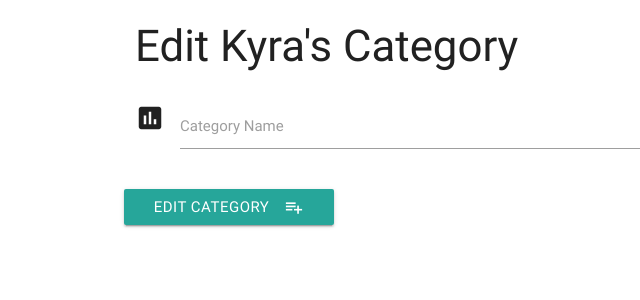
After one commit to StuartCox3107/kyratodo, a Flask app: template templates/editcategory.html in a window 1280 px wide. The commit adds this page. Shown: the top 300 px of the page, without its empty margins (57-697 px from the left). Run offline with Flask 2, Linux system fonts and the light colour scheme; the template is opened without the code that fills it, so the values that code supplies are empty; some libraries are stand-ins or nearby versions.

Commit message:
6.09 editcategory page set up

```diff
--- a/app.py
+++ b/app.py
@@ -57,6 +57,11 @@ def get_categories():
     return render_template('categories.html',
                            categories=mongo.db.categories.find())
 
+@app.route('/edit_category/<category_id>')
+def edit_category(category_id):
+    return render_template ('editcategory.html',
+    category=mongo.db.categories.find_one(
+        {'_id': ObjectId(category_id)}))
 
 if __name__ == '__main__':
     app.run(host=os.environ.get('IP'),
--- a/templates/categories.html
+++ b/templates/categories.html
@@ -2,14 +2,14 @@
 
 <div class="row">
 
-    <h3>Categories</h3>
+    <h3>Kyra's Categories</h3>
 
     <ul class="collapsible" data-collapsible="accordion">
         {% for category in categories %}
         <li>
             <div class="collapsible-header">
                 <a href="" class="waves-effect waves-light btn btn_small">Del</a>
-                <a href="" class="waves-effect waves-light btn btn_small blue">Edit</a>
+                <a href="{{url_for('edit_category', category_id=category._id)}}" class="waves-effect waves-light btn btn_small blue">Edit</a>
 
                 <div class="task_header col s9">
                     <strong>{{category.category_name}}</strong>
--- /dev/null
+++ b/templates/editcategory.html
@@ -0,0 +1,21 @@
+{% extends 'base.html'%}
+
+{% block content %}
+<h3>Edit Kyra's Category</h3>
+<div class="row">
+    <form action="{{ url_for('insert_task', category_id=category._id) }}" method="POST" class="col s12">
+        <div class="row">
+            <div class="input-field col s12">
+                <i class="material-icons prefix">poll</i>
+                <input id="category_name" name="category_name" type="text" class="validate" value="{{category.category_name}}">
+                <label for="category_name">Category Name</label>
+            </div>
+        </div>
+        <div class="row">
+            <button class="btn waves-effect waves-light" type="submit" name="action">Edit Category
+                <i class="material-icons right">playlist_add</i>
+             </button>
+        </div>
+    </form>
+</div>
+{% endblock %}
```
